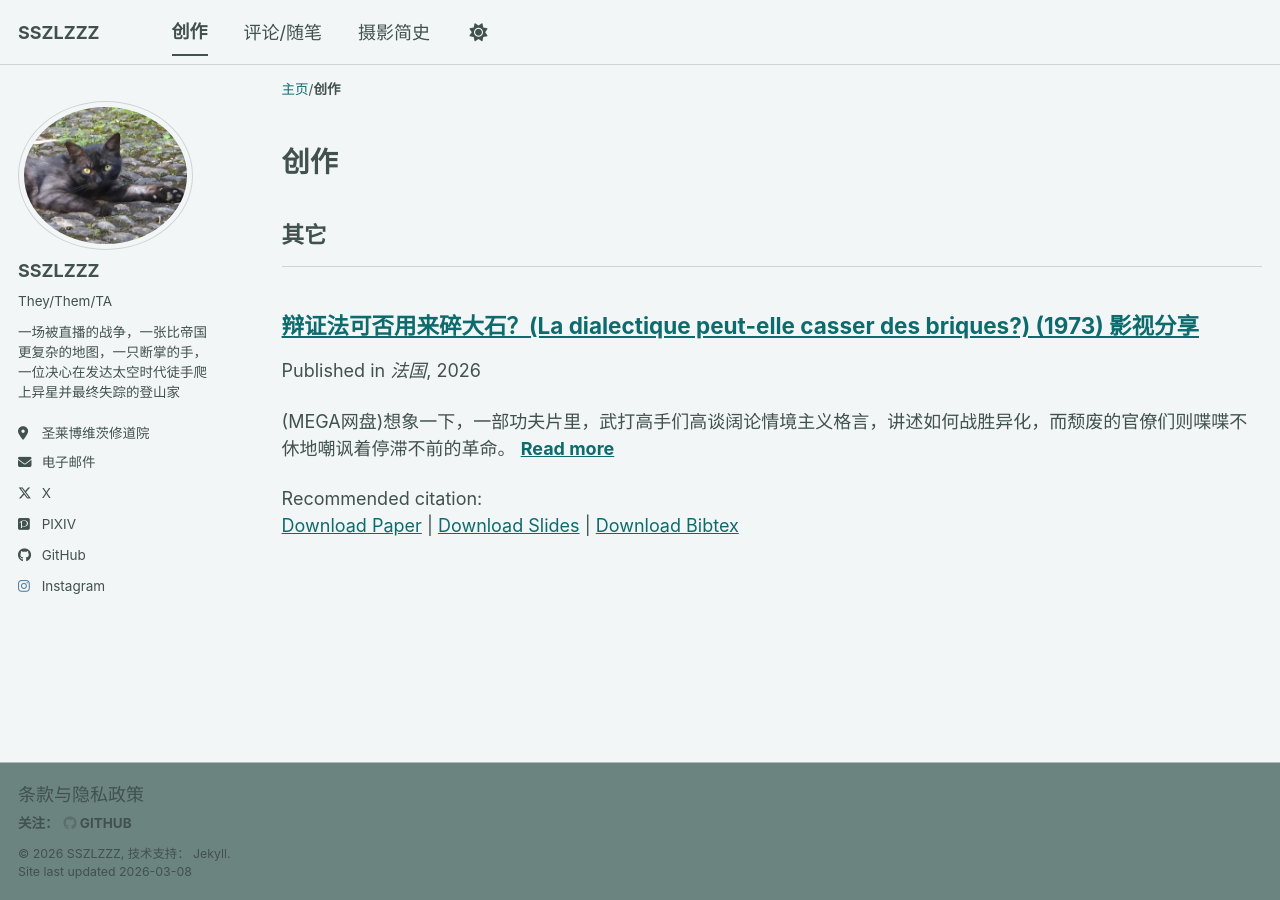
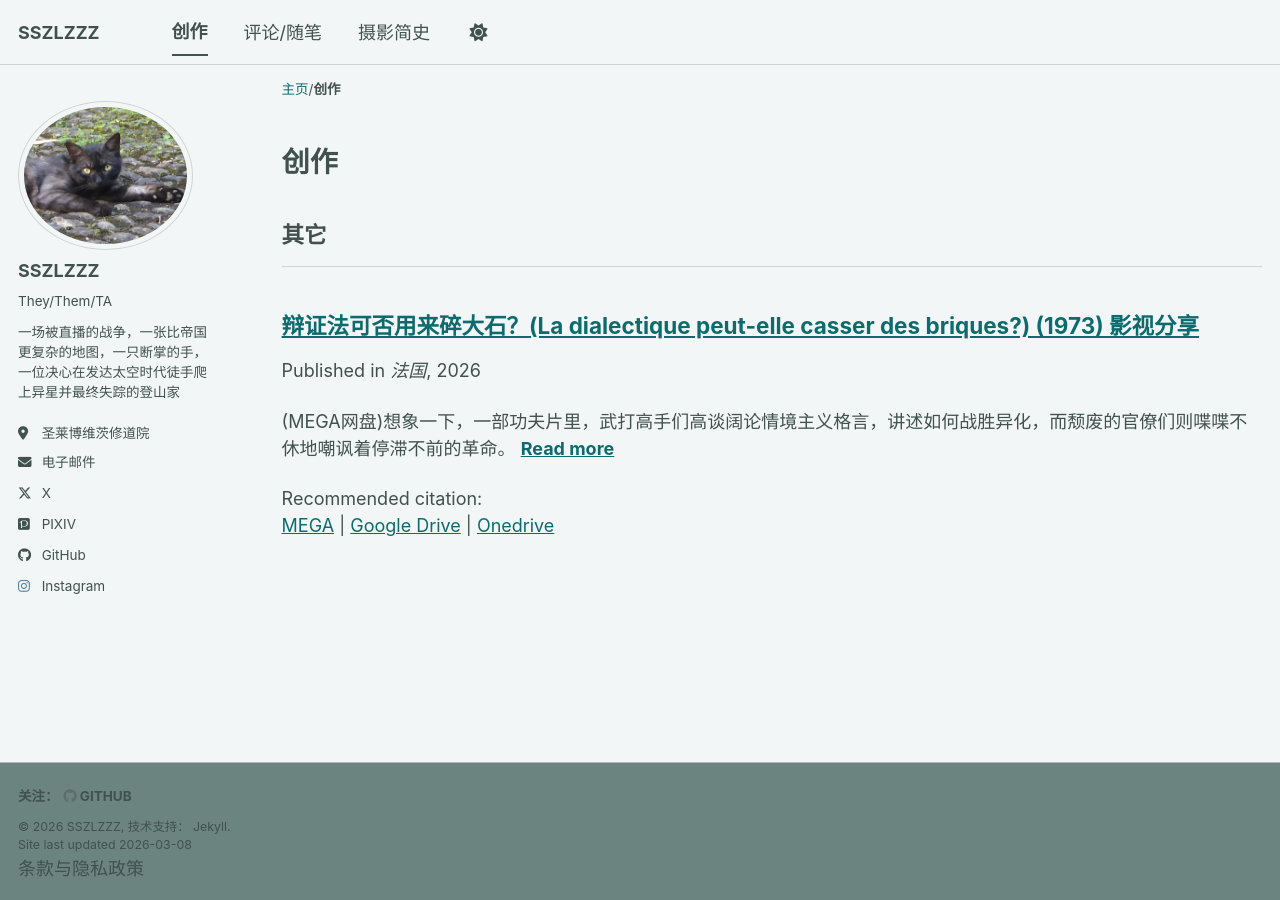
Before and after one commit to bebsgddgdghddh/sszlzzz, a Jekyll site: the page built from _pages/publications.html, in a window 1280 px wide. Built offline with Jekyll 4.4.1, drawn with Linux system fonts in a browser that asks for light colours; a script bundle is joined from its source files by our own code; library files that are not in the unit come from our copies; some of the changed lines change nothing that is shown.

Commit message:
edit footer

```diff
--- a/_includes/archive-single.html
+++ b/_includes/archive-single.html
@@ -53,31 +53,31 @@
     {% endif %}
 
     {% if post.citation and post.paperurl and post.slidesurl and post.bibtexurl %}
-      <p>Recommended citation: {{ post.citation }}<br /><a href="{{ post.paperurl }}">Download Paper</a> | <a href="{{ post.slidesurl }}">Download Slides</a> | <a href="{{ post.bibtexurl }}">Download Bibtex</a></p>
+      <p>Recommended citation: {{ post.citation }}<br /><a href="{{ post.paperurl }}">MEGA</a> | <a href="{{ post.slidesurl }}">Google Drive</a> | <a href="{{ post.bibtexurl }}">Onedrive</a></p>
     {% elsif post.citation and post.paperurl and post.slidesurl %}
-      <p>Recommended citation: {{ post.citation }}<br /><a href="{{ post.paperurl }}">Download Paper</a> | <a href="{{ post.slidesurl }}">Download Slides</a></p>
+      <p>Recommended citation: {{ post.citation }}<br /><a href="{{ post.paperurl }}">MEGA</a> | <a href="{{ post.slidesurl }}">Google Drive</a></p>
     {% elsif post.citation and post.paperurl and post.bibtexurl %}
-      <p>Recommended citation: {{ post.citation }}<br /><a href="{{ post.paperurl }}">Download Paper</a> | <a href="{{ post.bibtexurl }}">Download Bibtex</a></p>
+      <p>Recommended citation: {{ post.citation }}<br /><a href="{{ post.paperurl }}">MEGA</a> | <a href="{{ post.bibtexurl }}">Onedrive</a></p>
     {% elsif post.citation and post.paperurl %}
-      <p>Recommended citation: {{ post.citation }}<br /><a href="{{ post.paperurl }}">Download Paper</a></p>
+      <p>Recommended citation: {{ post.citation }}<br /><a href="{{ post.paperurl }}">MEGA</a></p>
     {% elsif post.citation and post.slidesurl and post.bibtexurl %}
-      <p>Recommended citation: {{ post.citation }}<br /><a href="{{ post.slidesurl }}">Download Slides</a> | <a href="{{ post.bibtexurl}}">Download Bibtex</a></p>
+      <p>Recommended citation: {{ post.citation }}<br /><a href="{{ post.slidesurl }}">Google Drive</a> | <a href="{{ post.bibtexurl}}">Onedrive</a></p>
     {% elsif post.citation and post.slidesurl %}
-      <p>Recommended citation: {{ post.citation }}<br /><a href="{{ post.slidesurl }}">Download Slides</a></p>
+      <p>Recommended citation: {{ post.citation }}<br /><a href="{{ post.slidesurl }}">Google Drive</a></p>
     {% elsif post.citation and post.bibtexurl %}
-      <p>Recommended citation: {{ post.citation }}<br /><a href="{{ post.bibtexurl }}">Download Bibtex</a></p>
+      <p>Recommended citation: {{ post.citation }}<br /><a href="{{ post.bibtexurl }}">Onedrive</a></p>
     {% elsif post.citation %}
       <p>Recommended citation: {{ post.citation }}</p>
     {% elsif post.paperurl and post.bibtexurl %}
-      <p><a href="{{ post.paperurl }}">Download Paper</a> | <a href="{{ post.bibtexurl }}">Download Bibtex</a></p>
+      <p><a href="{{ post.paperurl }}">MEGA</a> | <a href="{{ post.bibtexurl }}">Onedrive</a></p>
     {% elsif post.paperurl %}
-      <p><a href="{{ post.paperurl }}">Download Paper</a></p>
+      <p><a href="{{ post.paperurl }}">MEGA</a></p>
     {% elsif post.slidesurl and post.bibtexurl %}
-      <p><a href="{{ post.slidesurl }}">Download Slides</a> | <a href="{{ post.bibtexurl }}">Download Bibtex</a></p>
+      <p><a href="{{ post.slidesurl }}">Google Drive</a> | <a href="{{ post.bibtexurl }}">Onedrive</a></p>
     {% elsif post.slidesurl %}
-      <p><a href="{{ post.slidesurl }}">Download Slides</a></p>
+      <p><a href="{{ post.slidesurl }}">Google Drive</a></p>
     {% elsif post.bibtexurl %}
-      <p><a href="{{ post.bibtexurl }}">Download Bibtex</a></p>
+      <p><a href="{{ post.bibtexurl }}">Onedrive</a></p>
     {% endif %}
 
   </article>
--- a/_includes/footer.html
+++ b/_includes/footer.html
@@ -17,3 +17,6 @@
   &copy; {{ site.time | date: '%Y' }} {{ site.name | default: site.title }}, {{ site.data.ui-text[site.locale].powered_by | default: "Powered by" }} <a href="https://jekyllrb.com" rel="nofollow">Jekyll</a>.<br />
   Site last updated {{ "now" | date: '%Y-%m-%d' }}
 </div>
+
+<a href="/terms/">条款与隐私政策</a>
+<br>
--- a/_includes/footer/custom.html
+++ b/_includes/footer/custom.html
@@ -1,6 +1,4 @@
 <!-- start custom footer snippets -->
-<a href="/terms/">条款与隐私政策</a>
-<br>
 
 <!-- Support for MatJax -->
 <script defer src="https://cdnjs.cloudflare.com/polyfill/v3/polyfill.min.js?features=es6"></script>
```
